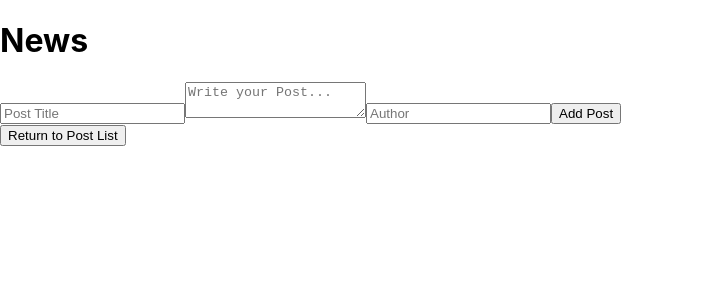
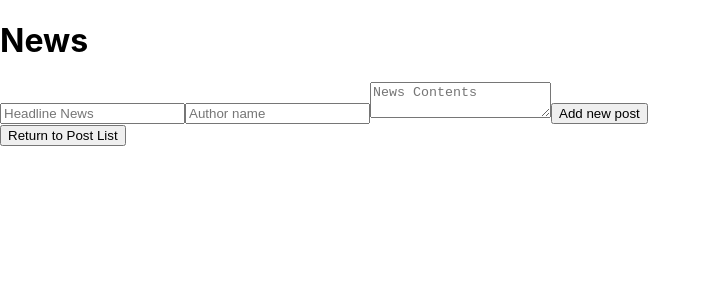
Before and after one commit to keidsiri/react-news, a React (Create React App) app: page / in a window 1280 px wide. Both pictures are taken after a click on the button "Add Post". Shown: the top 300 px of the page, without its empty margins (0-711 px from the left). Built offline with nearby package versions, Linux system fonts and the light colour scheme.

Commit message:
Add edit update delete functionlaity

```diff
--- /dev/null
+++ b/src/components/EditPostForm.js
@@ -0,0 +1,33 @@
+import React from "react";
+import ReusableForm from "./ReusableForm";
+import PropTypes from "prop-types";
+
+function EditPostForm (props) {
+  const { post } = props;
+
+  function handleEditPostFormSubmission(event) {
+    event.preventDefault();
+    props.onEditPost({
+      headline: event.target.headline.value,
+      author: event.target.author.value,
+      textArea: event.target.textArea.value,
+      id: post.id});
+  }
+
+
+
+  return (
+    <React.Fragment>
+      <ReusableForm
+        formSubmissionHandler={handleEditPostFormSubmission}
+        buttonText="Update Post"/>
+    </React.Fragment>
+  )
+}
+
+EditPostForm.propTypes = {
+  post: PropTypes.object,
+  onEditPost: PropTypes.func
+};
+
+export default EditPostForm;
--- a/src/components/NewPostForm.js
+++ b/src/components/NewPostForm.js
@@ -1,6 +1,7 @@
 import React from "react";
 import ProTypes from 'prop-types';
 import { v4 } from 'uuid';
+import ReusableForm from "./ReusableForm";
 
 function NewPostForm(props) {
 
@@ -16,21 +17,9 @@ function NewPostForm(props) {
 
 return (
   <React.Fragment>
-    <form onSubmit={handleNewPostFormSubmission}>
-      <input
-      type='text'
-      name='headline'
-      placeholder="Post Title" />
-      <textarea
-      name='textArea'
-      placeholder="Write your Post..." />
-      <input
-      type='text'
-      name='author'
-      placeholder='Author' />
-    <button type='submit'>Add Post</button>
-    </form>
-
+    <ReusableForm
+    formSubmissionHandler = {handleNewPostFormSubmission}
+    buttonText="Add new post" />
   </React.Fragment>
   );
 }
--- a/src/components/NewsFeedControl.js
+++ b/src/components/NewsFeedControl.js
@@ -2,6 +2,7 @@ import React from "react";
 import NewPostForm from "./NewPostForm";
 import PostList from './PostList'
 import PostDetail from './PostDetail';
+import EditPostForm from './EditPostForm';
 
 
 class NewsFeedControl extends React.Component {
@@ -11,7 +12,7 @@ class NewsFeedControl extends React.Component {
       formVisibleOnPage: false,
       mainPostList: [],
       selectedPost: null,
-      //editing: false
+      editing: false
     }
   }
 
@@ -19,7 +20,8 @@ handleClick = () => {
   if (this.state.selectedPost != null) {
     this.setState({
       formVisibleOnPage: false,
-      selectedPost: null
+      selectedPost: null,
+      editing: false
     });
   } else {
     this.setState(prevState => ({
@@ -41,18 +43,53 @@ handleChangingSelectedPost = (id) => {
   this.setState({selectedPost: selectedPost});
 }
 
+handleDeletingPost = (id) => {
+  const newMainPostList = this.state.mainPostList.filter(post => post.id !== id);//creating a new main post list without the deleted post
+  this.setState({
+    mainPostList: newMainPostList,
+    selectedPost: null
+  });
+}
+
+handleEditingPostInList = (postToEdit) => {
+  const editedMainPostList = this.state.mainPostList
+    .filter(post => post.id !== this.state.selectedPost.id)
+    .concat(postToEdit);
+  this.setState({
+    mainPostList: editedMainPostList,
+    editing: false,
+    selectedPost: null
+  });
+}
+
+handleEditClick = () => {
+  console.log("handleEditClick reached!");
+  this.setState({editing: true});
+}
+
   render(){
     let currentlyVisibleState = null;
     let buttonText = null;
 
-    if (this.state.selectedPost != null) {  //if we click on one of the posts then it's going to select that post(by id) and show the details
-      currentlyVisibleState = <PostDetail post = {this.state.selectedPost} />
-      buttonText = "Return to News feed"
+    if (this.state.editing) {
+      currentlyVisibleState = <EditPostForm
+        post = {this.state.selectedPost}
+        onEditPost = {this.handleEditingPostInList} />
+        buttonText = "Return to Post List";
+    } else if (this.state.selectedPost != null) {  //if we click on one of the posts then it's going to select that post(by id) and show the details
+      currentlyVisibleState =
+      <PostDetail
+        post = {this.state.selectedPost}
+        onClickingDelete = {this.handleDeletingPost}
+        onClickingEdit = {this.handleEditClick}/>
+        buttonText = "Return to News feed"
     } else if (this.state.formVisibleOnPage) {
-      currentlyVisibleState = <NewPostForm onNewPostCreation={this.handleAddingNewPostToList}/>
+      currentlyVisibleState = <NewPostForm
+      onNewPostCreation={this.handleAddingNewPostToList}/>
       buttonText = "Return to Post List";
     } else {
-      currentlyVisibleState = <PostList postList={this.state.mainPostList} onPostSelection={this.handleChangingSelectedPost}/>
+      currentlyVisibleState = <PostList postList={this.state.mainPostList}
+      onPostSelection={this.handleChangingSelectedPost}/>
       buttonText = "Add Post";
     }
     return (
--- a/src/components/PostDetail.js
+++ b/src/components/PostDetail.js
@@ -2,7 +2,7 @@ import React from "react";
 import PropTypes from "prop-types";
 
 function PostDetail(props){
-  const { post } = props;
+  const { post, onClickingDelete, onClickingEdit} = props;
 
   return (
     <React.Fragment>
@@ -10,13 +10,17 @@ function PostDetail(props){
       <h3>{post.headline}</h3>
       <h4><em>{post.author}</em></h4>
       <h5>{post.textArea}</h5>
+      <button onClick={()=> onClickingDelete(post.id) }>Remove Post</button>
+      <button onClick={()=> onClickingEdit(post.id) }>Update Post</button>
       <hr/>
     </React.Fragment>
   );
 }
 
 PostDetail.propTypes = {
-  post: PropTypes.object
+  post: PropTypes.object,
+  onClickingDelete: PropTypes.func,
+  onClickingEdit: PropTypes.func
 };
 
 export default PostDetail;
--- /dev/null
+++ b/src/components/ReusableForm.js
@@ -0,0 +1,32 @@
+import React from "react";
+import PropTypes from "prop-types";
+
+function ReusableForm(props) {
+  return (
+    <React.Fragment>
+      <form onSubmit={props.formSubmissionHandler}>
+        <input
+          type='text'
+          name='headline'
+          placeholder='Headline News' />
+        <input
+          type='text'
+          name='author'
+          placeholder='Author name ' />
+        <textarea
+          name='textArea'
+          placeholder='News Contents' />
+        <button type='submit'>{props.buttonText}</button>
+      </form>
+    </React.Fragment>
+
+  )
+}
+
+
+ReusableForm.propTypes = {
+  formSubmissionHandler: PropTypes.func,
+  buttonText: PropTypes.string
+};
+
+export default ReusableForm;
```
